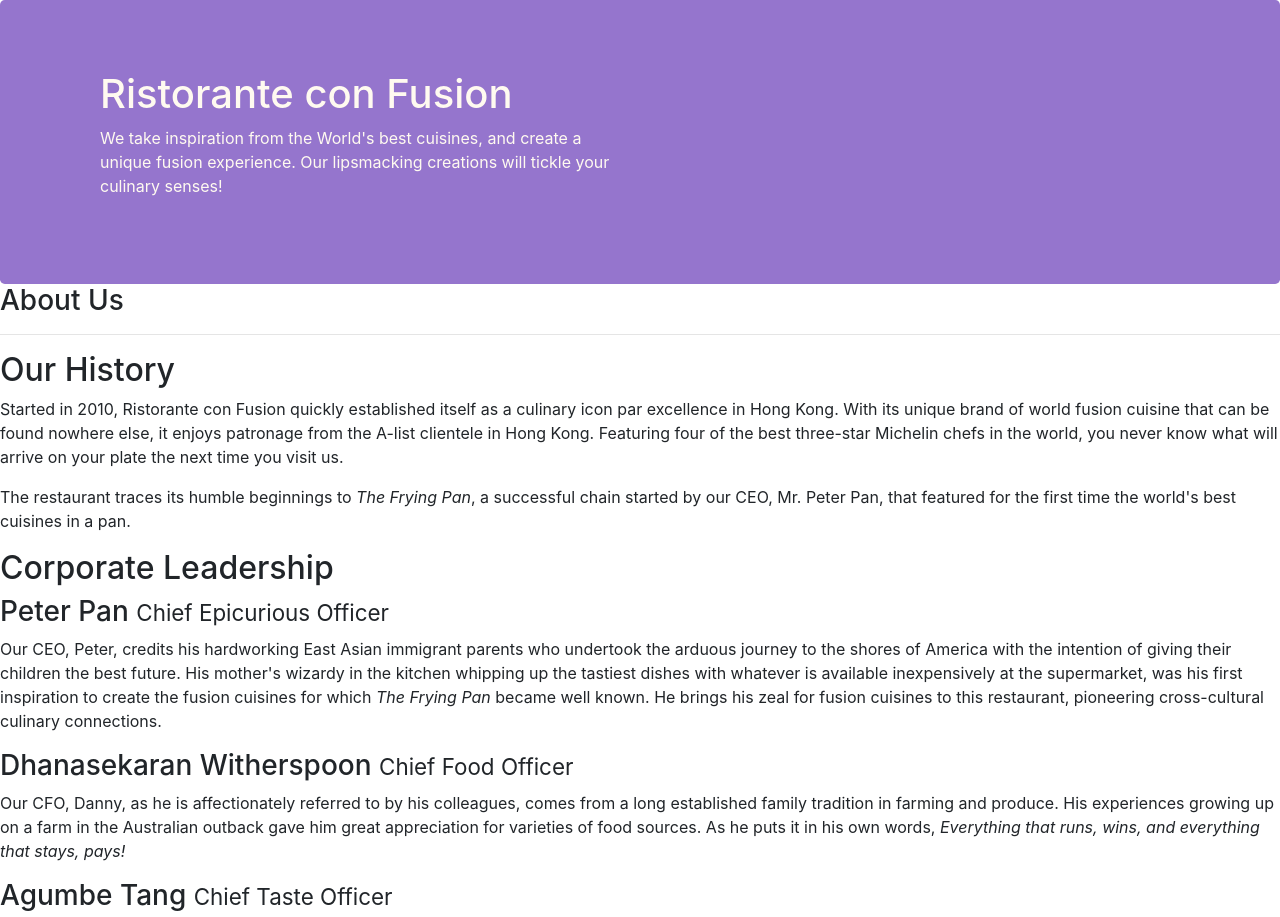
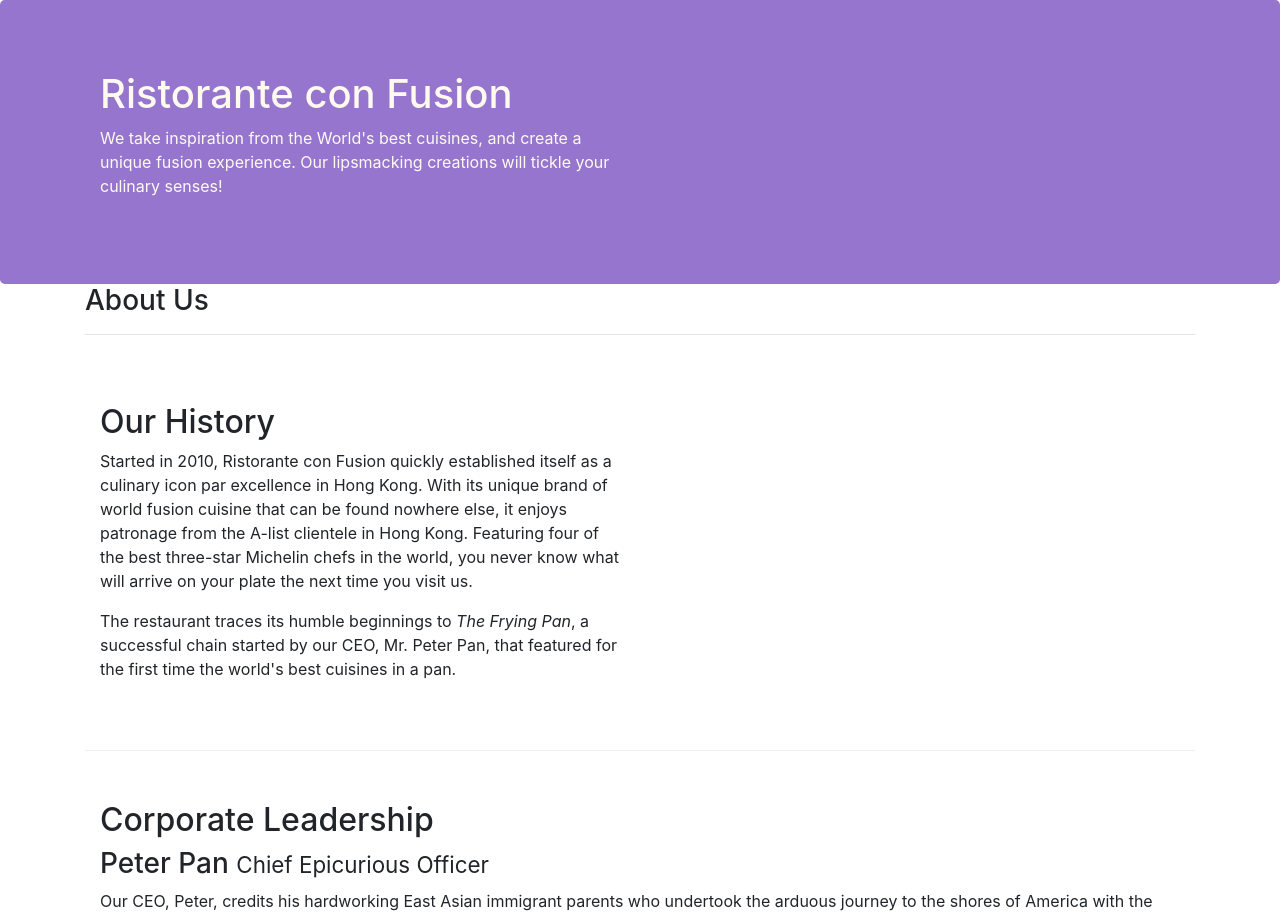
Before and after one commit to danushka9999/FSWD-1, a website: page aboutus.html in a window 1280 px wide. Shown: the top 917 px of the page. Drawn offline with nearby package versions, Linux system fonts and the light colour scheme.

Commit message:
Ass 1 Task two

```diff
--- a/aboutus.html
+++ b/aboutus.html
@@ -4,7 +4,7 @@
 <head>
     <meta charset="utf-8">
     <meta name="viewport" content="width=device-width, initial-scale=1, shrink-to-fit=no">
-     <meta http-equiv="x-ua-compatible" content="ie=edge">
+    <meta http-equiv="x-ua-compatible" content="ie=edge">
 
     <!-- Bootstrap CSS -->
     <link rel="stylesheet" href="node_modules/bootstrap/dist/css/bootstrap.min.css">
@@ -28,16 +28,16 @@
         </div>
     </header>
 
-    <div>
-        <div>
-            <div>
+    <div class="container">
+        <div class="row align-items-center">
+            <div class="col-12">
                <h3>About Us</h3>
                <hr>
             </div>
         </div>
 
-        <div>
-            <div>
+        <div class="row row-content align-items-center">
+            <div class="col-12 order-sm-first col-sm-6">
                 <h2>Our History</h2>
                 <p>Started in 2010, Ristorante con Fusion quickly established itself as a culinary icon par excellence in Hong Kong. With its unique brand of world fusion cuisine that can be found nowhere else, it enjoys patronage from the A-list clientele in Hong Kong.  Featuring four of the best three-star Michelin chefs in the world, you never know what will arrive on your plate the next time you visit us.</p>
                 <p>The restaurant traces its humble beginnings to <em>The Frying Pan</em>, a successful chain started by our CEO, Mr. Peter Pan, that featured for the first time the world's best cuisines in a pan.</p>
@@ -47,8 +47,8 @@
         </div>
 
 
-        <div>
-            <div>
+        <div class="row row-content align-items-center">
+            <div class="col-12">
                 <h2>Corporate Leadership</h2>
                 <h3>Peter Pan <small>Chief Epicurious Officer</small></h3>
                 <p>Our CEO, Peter, credits his hardworking East Asian immigrant parents who undertook the arduous journey to the shores of America with the intention of giving their children the best future. His mother's wizardy in the kitchen whipping up the tastiest dishes with whatever is available inexpensively at the supermarket, was his first inspiration to create the fusion cuisines for which <em>The Frying Pan</em> became well known. He brings his zeal for fusion cuisines to this restaurant, pioneering cross-cultural culinary connections.</p>
```
